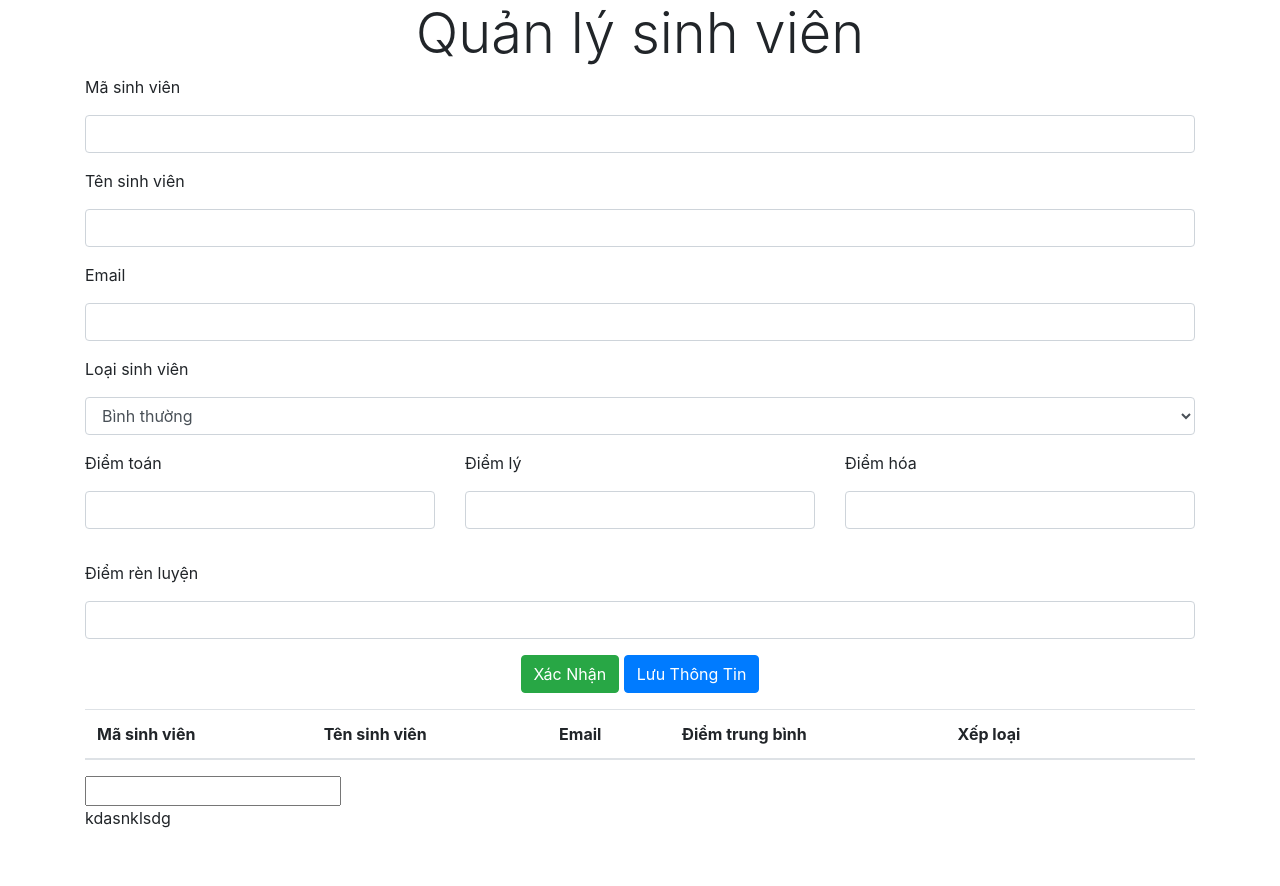
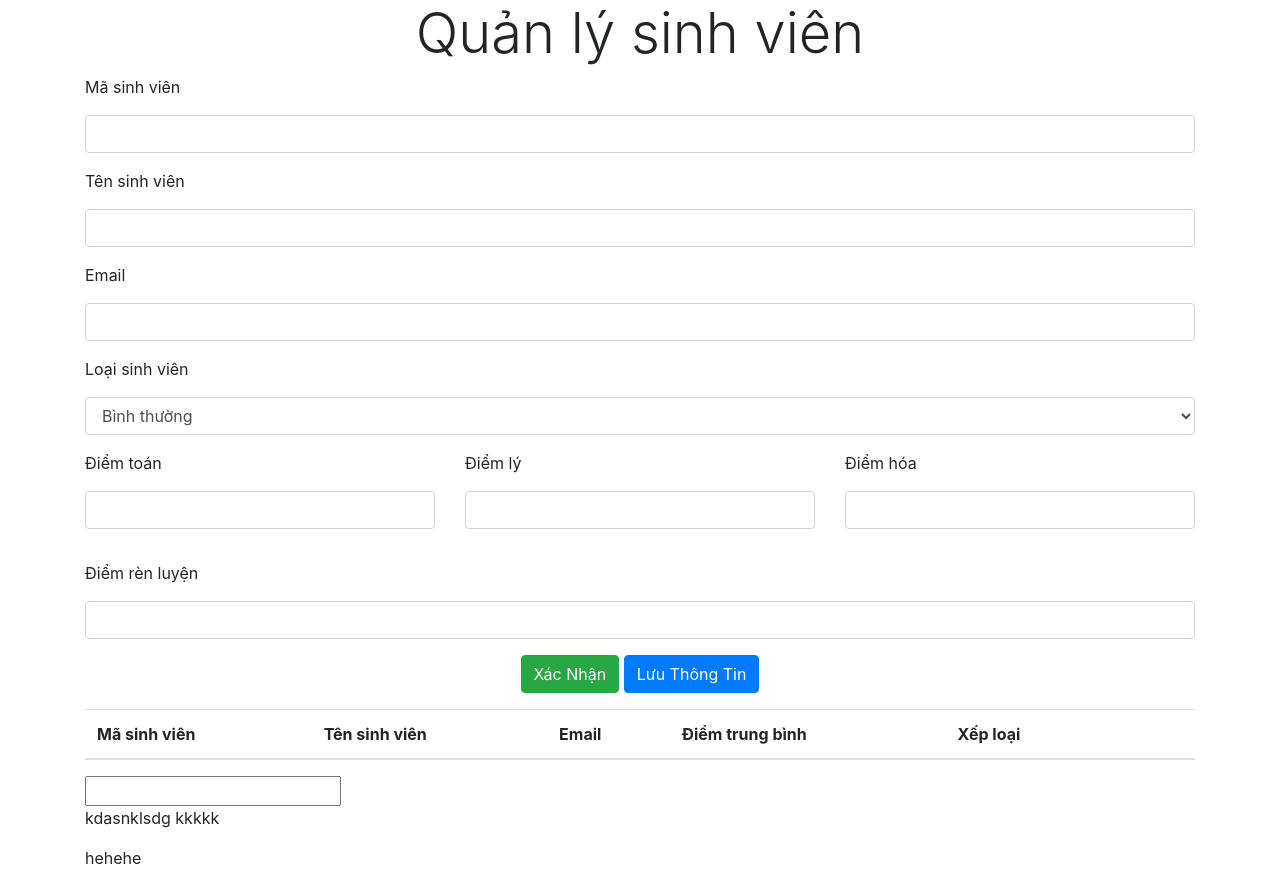
Before and after one commit to liennguyen1997/QuanLySinhVien, a plain HTML site: page views/index.html in a window 1280 px wide. Before the commit the page ends 846 px from the top, so only its background shows below. Drawn offline with nearby package versions, Linux system fonts and the light colour scheme; no server answers.

Commit message:
push moi

```diff
--- a/views/index.html
+++ b/views/index.html
@@ -111,7 +111,8 @@
 
     <div class="container">
         <input type="text">
-        <p>kdasnklsdg</p>
+        <p>kdasnklsdg kkkkk</p>
+        <p>hehehe</p>
     </div>
 
     <!-- Optional JavaScript -->
```
